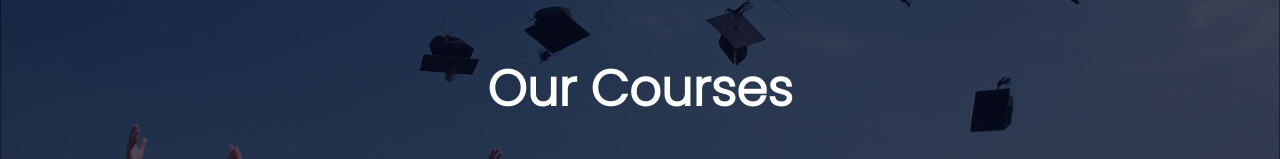
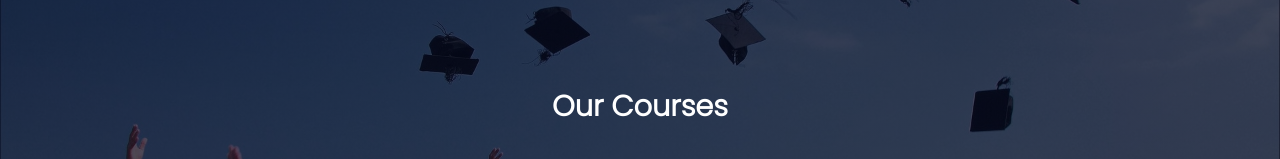
Before and after one commit to Sharma572/HTML-CSS-Project---HTML-CSS-Mini-Project---vlhva4xirtk7, a plain HTML site: page course.html in a window 1280 px wide. Shown: the part 69-228 px from the top of the page. Drawn offline with Linux system fonts and the light colour scheme; a web font is replaced by a local one.

Commit message:
font resoponsive

```diff
--- a/styles.css
+++ b/styles.css
@@ -482,8 +482,8 @@ height: 25px;
     color: white;
 }
 .uni-heading{
-    font-size: 50px;
-    margin: 5% auto;
+    font-size: 1.8rem;
+    margin: 8% auto;
 }
 
 /* Maps */
```
